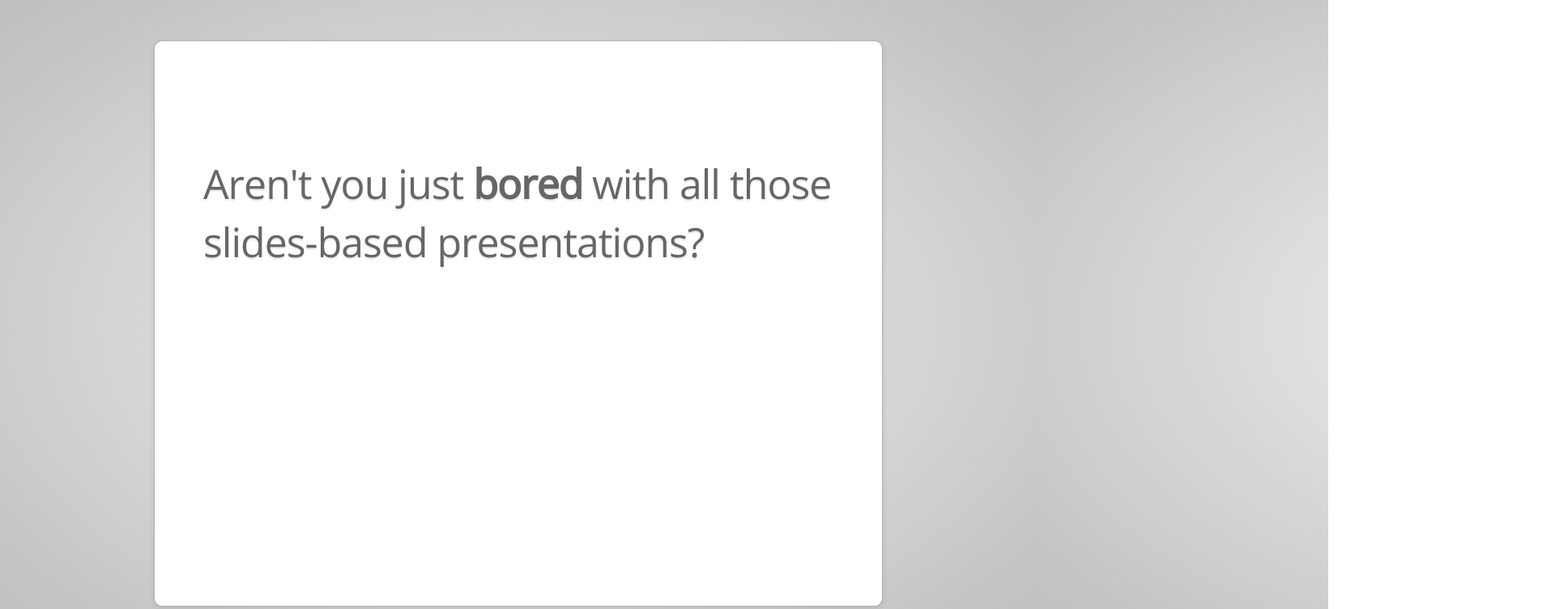
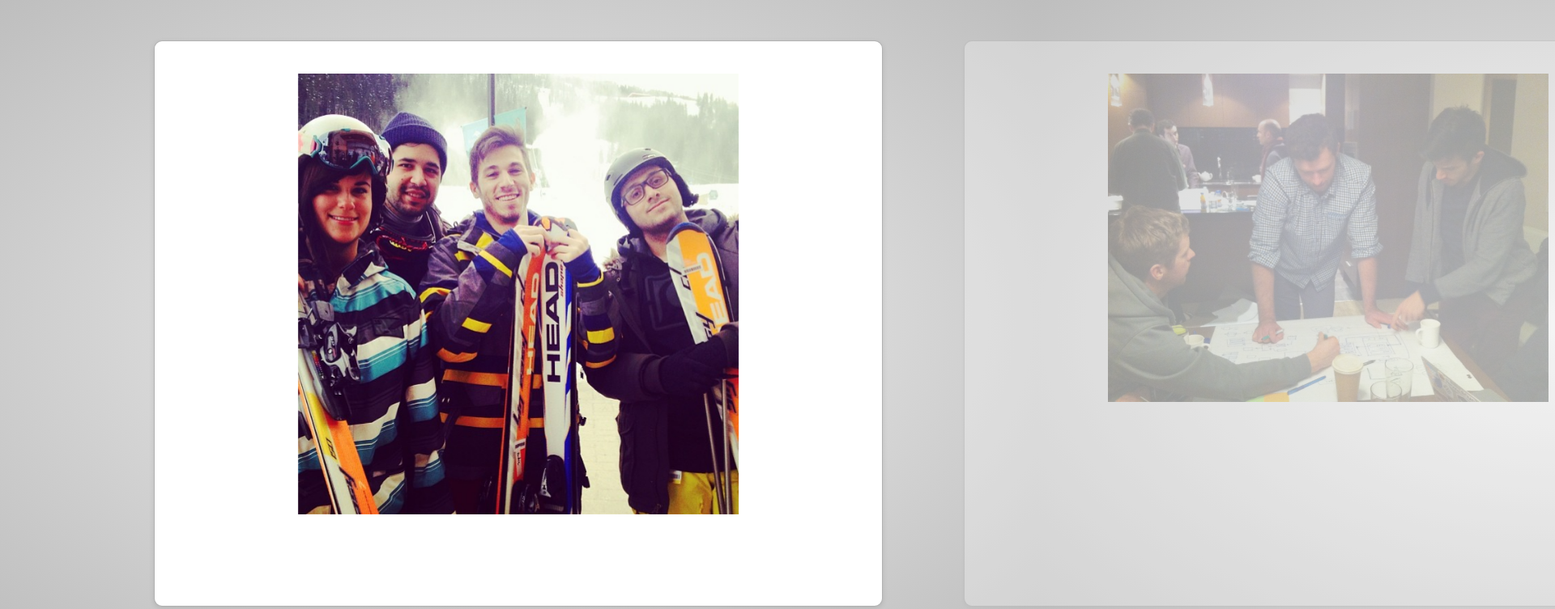
Before and after one commit to RickEyre/cdot-presentation, a plain HTML site: page index.html in a window 1280 px wide. Shown: the top 753 px of the page at 81% size, 1920 px wide, since content can reach past the window. Drawn offline with nearby package versions, Linux system fonts and the light colour scheme.

Commit message:
Add basic first slides.

```diff
--- a/css/impress-demo.css
+++ b/css/impress-demo.css
@@ -31,6 +31,12 @@ time, mark, audio, video {
     font-size: 100%;
     font: inherit;
     vertical-align: baseline;
+}
+
+img {
+  max-width: 70%;
+  display: block;
+  margin: 0 auto;
 }
 
 /* HTML5 display-role reset for older browsers */
--- a/index.html
+++ b/index.html
@@ -88,8 +88,20 @@
 
 <div id="impress">
 
-    <div id="bored" class="step slide" data-x="-1000" data-y="-1500">
-        <q>Aren't you just <b>bored</b> with all those slides-based presentations?</q>
+    <div class="step slide" data-x="-1000" data-y="-1500">
+      <img src="img/revelstoke-ski.jpg" />
+    </div>
+
+    <div class="step slide" data-x="0" data-y="-1500">
+      <img src="img/appmaker-working.jpg" />
+    </div>
+
+    <div class="step slide" data-x="1000" data-y="-1500">
+      <img src="img/rick-foms-2013.jpg" />
+    </div>
+
+    <div class="step slide" data-x="2000" data-y="-1500">
+      <img src="img/webvtt-demo.png" />
     </div>
 
 </div>
```
Also changed, not shown: img/webvtt-demo.png.
